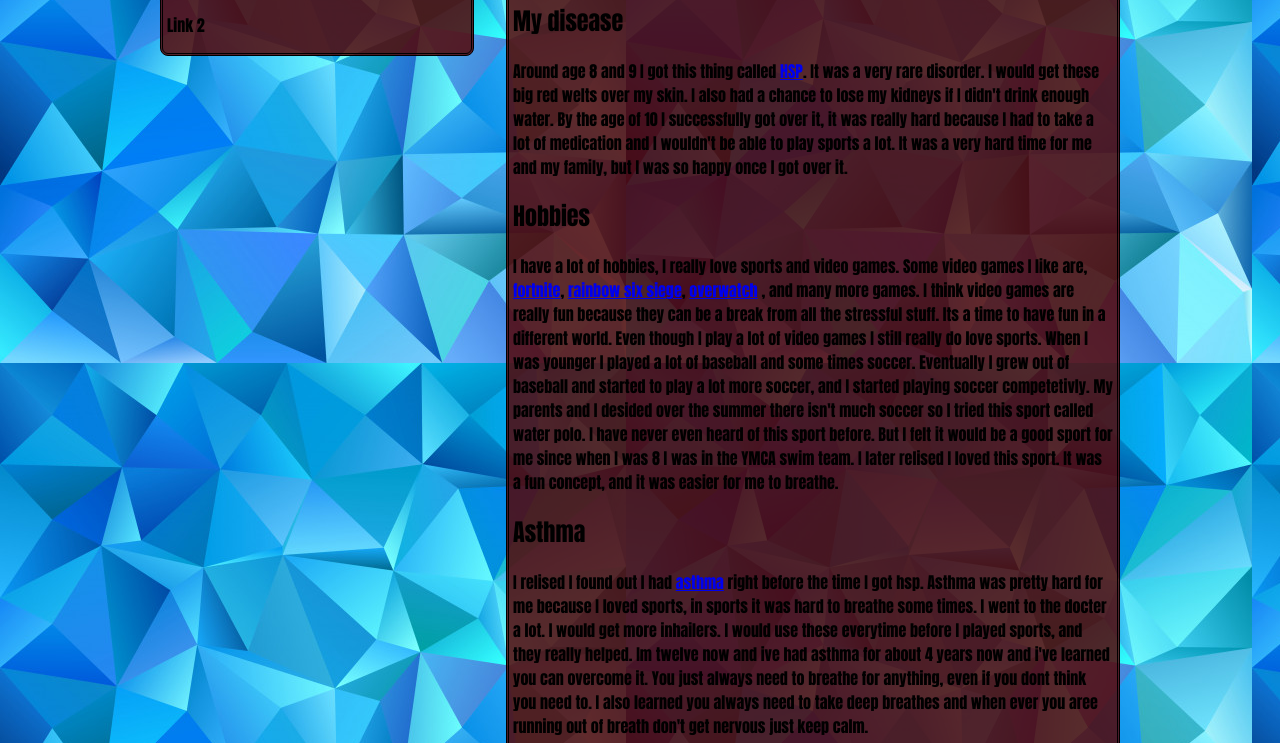
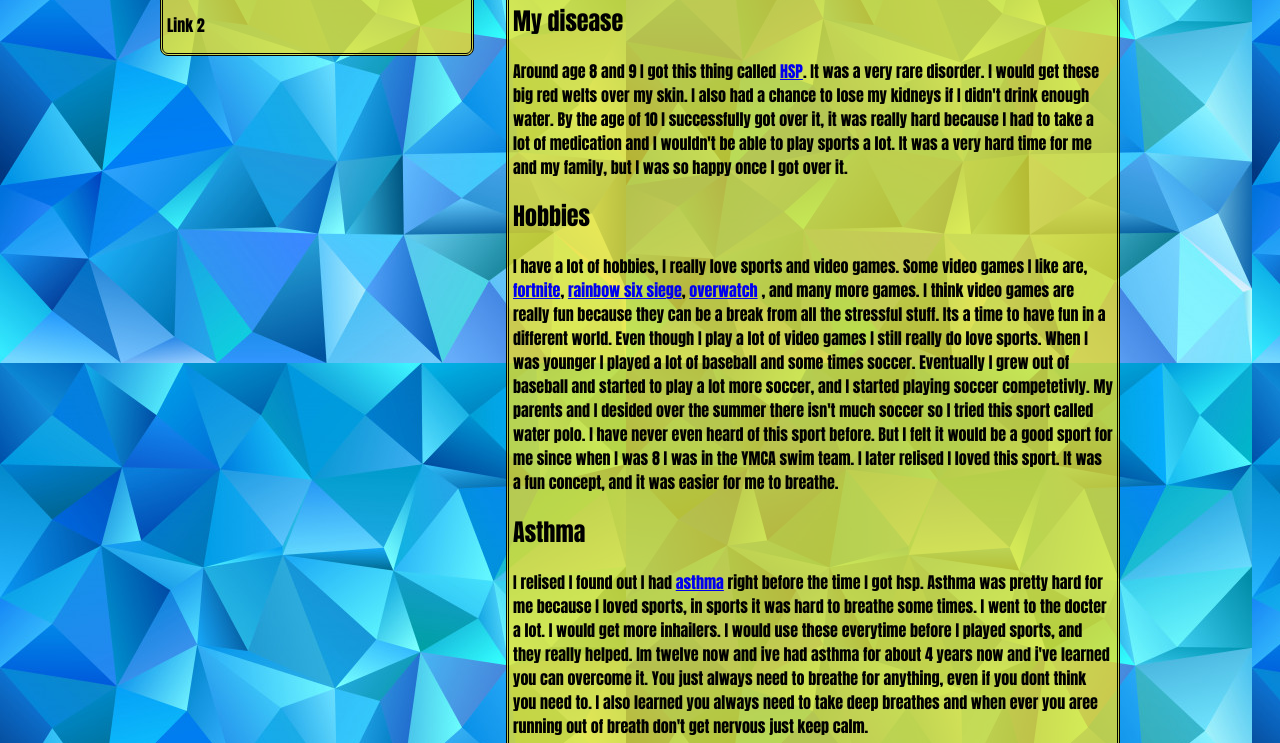
Before and after one commit to Jake-1/Jake-1.github.io, a plain HTML site: page index.html in a window 1280 px wide. Shown: the part 263-1006 px from the top of the page. Drawn offline with Linux system fonts and the light colour scheme.

Commit message:
change color

```diff
--- a/stylesheets/style.css
+++ b/stylesheets/style.css
@@ -52,7 +52,7 @@ body {
 }
 
 #header, #sidebar, #content, #footer {
-	background-color:rgba(85,3,3,0.83);
+	background-color:rgba(255,229,21,0.71);
 	margin-bottom: 4px;
 	border: double;
 	border-radius: 8px;
```
